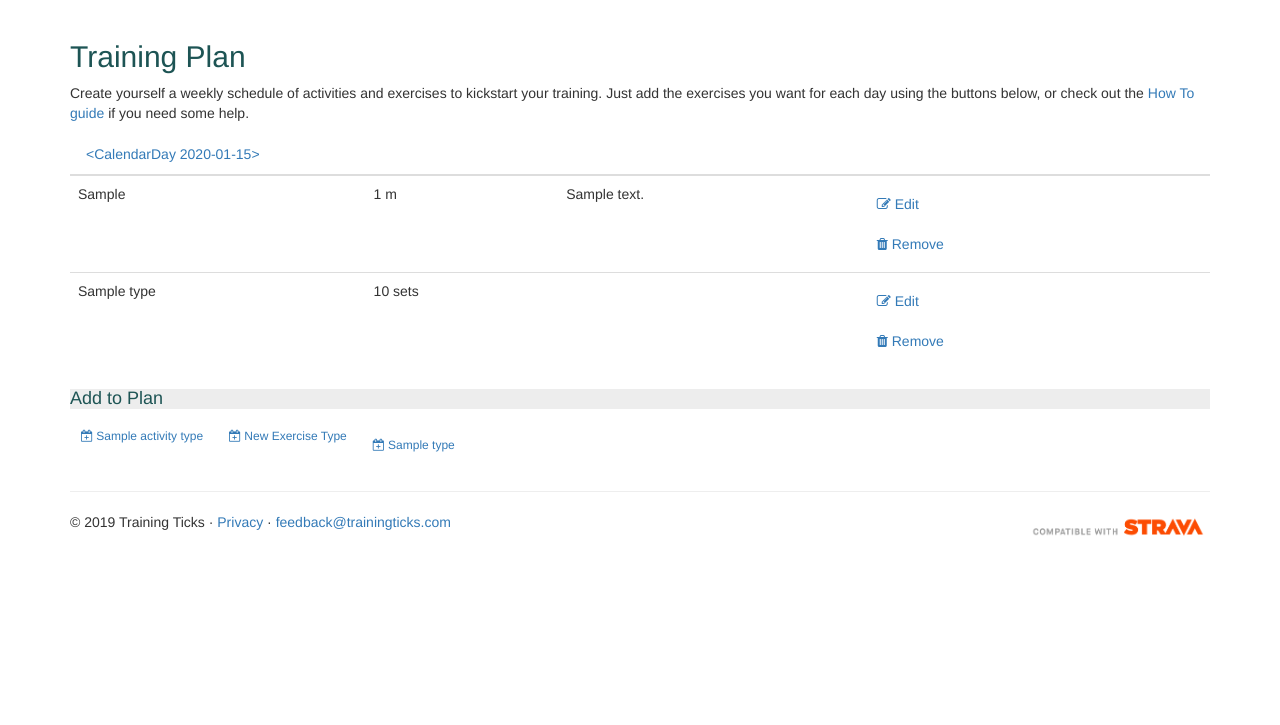
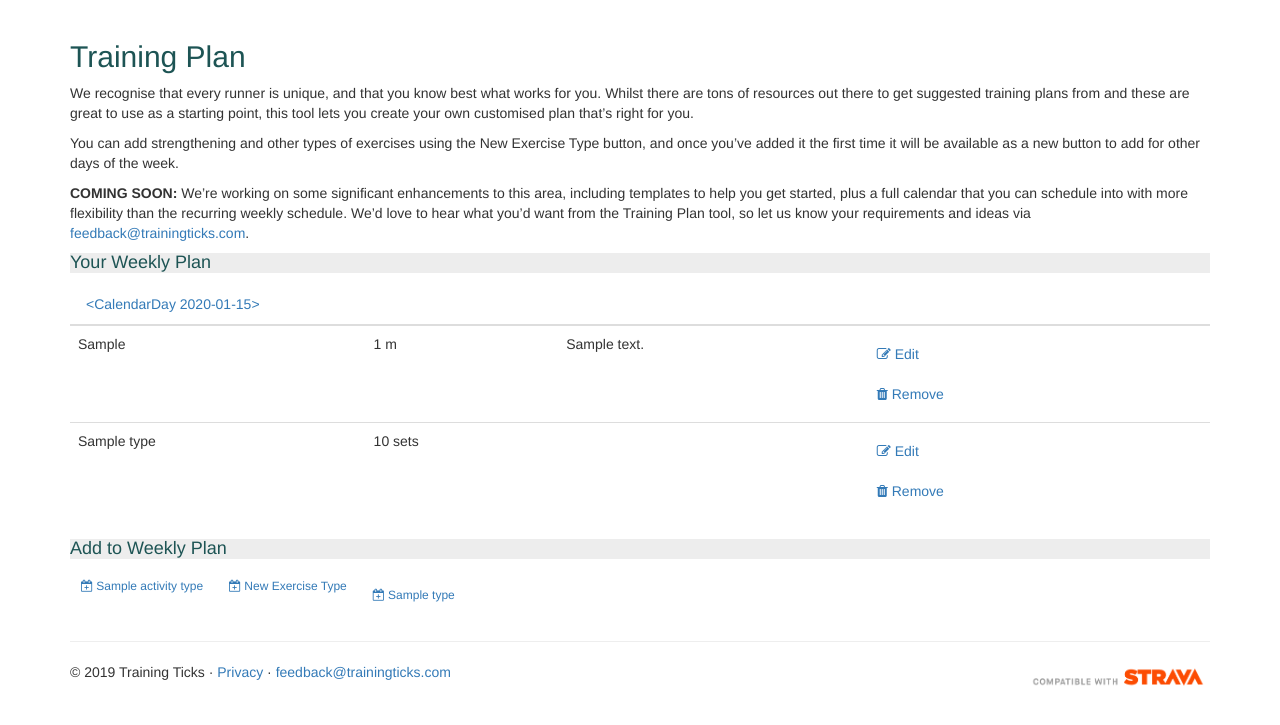
Before and after one commit to petegrace/fitness-logs, a Flask app: template app/templates/schedule.html in a window 1280 px wide. Shown: the part 52-777 px from the top of the page. Run offline with Flask 2, Linux system fonts and the light colour scheme; tables that the repository leaves empty hold one stand-in row (values such as "Sample post"); the template is opened without the code that fills it: values that come from a table or form of the project are taken from there, most other values are stand-ins (such as "Sample title", 1, 10 or a date in 2020); parts of the project's set-up code (start-up, migrations or seed data) failed here and were passed over; some libraries are stand-ins or nearby versions.

Commit message:
more engaging training plan ui

```diff
--- a/app/templates/schedule.html
+++ b/app/templates/schedule.html
@@ -16,7 +16,21 @@
 
 {% block app_content %}
 	<h2>Training Plan</h2>
-	<p>Create yourself a weekly schedule of activities and exercises to kickstart your training. Just add the exercises you want for each day using the buttons below, or check out the <a href="#" data-toggle="modal" data-target="#howToCreateAndUseTrainingPlanModal">How To guide</a> if you need some help.</p>
+	<p>We recognise that every runner is unique, and that you know best what works for you.
+	Whilst there are tons of resources out there to get suggested training plans from and these are great to use as a starting point,
+	this tool lets you create your own customised plan that’s right for you.</p>
+	<p>You can add strengthening and other types of exercises using the New Exercise Type button,
+	and once you’ve added it the first time it will be available as a new button to add for other days of the week.</p>
+	<p><strong>COMING SOON:</strong> We’re working on some significant enhancements to this area, including templates to help you get started,
+	plus a full calendar that you can schedule into with more flexibility than the recurring weekly schedule.
+	We’d love to hear what you’d want from the Training Plan tool, so let us know your requirements and ideas via
+	<a href="mailto:feedback@trainingticks.com">feedback@trainingticks.com</a>.</p>
+
+	<div class="card mt-4">
+		<div class="card-header">
+			<h4>Your Weekly Plan</h4>
+		</div>
+		<div class="card-body">
 			<ul class="nav nav-tabs">
 				{% for day in schedule_days %}
 					<li class="nav-item">
@@ -26,9 +40,9 @@
 			</ul>
 
 			{% if scheduled_exercises|length == 0 and scheduled_activities|length == 0 %}
-		<p>You don't currently have any exercises planned for {{ selected_day }}.</p>
+				<p class="mt-3">You don't currently have any exercises planned for {{ selected_day }}.</p>
 			{% else %}
-	<table class="table table-sm table-hover">
+			<table class="table table-sm table-hover mt-3">
 				{% for scheduled_activity in scheduled_activities %}
 					<tr>
 						<td>{{ scheduled_activity.activity_type }}</td>
@@ -75,10 +89,13 @@
 				{% endfor %}
 			</table>
 			{% endif %}
+		</div>
+	</div>
 
-	<div class="card">
+
+	<div class="card mt-3">
 		<div class="card-header">
-			<h4>Add to Plan</h4>
+			<h4>Add to Weekly Plan</h4>
 		</div>
 		<div class="card-body exercise-buttons">
 			{% for activity_type in activity_types %}
```
Lines whose indentation alone changed are shown as unchanged.
